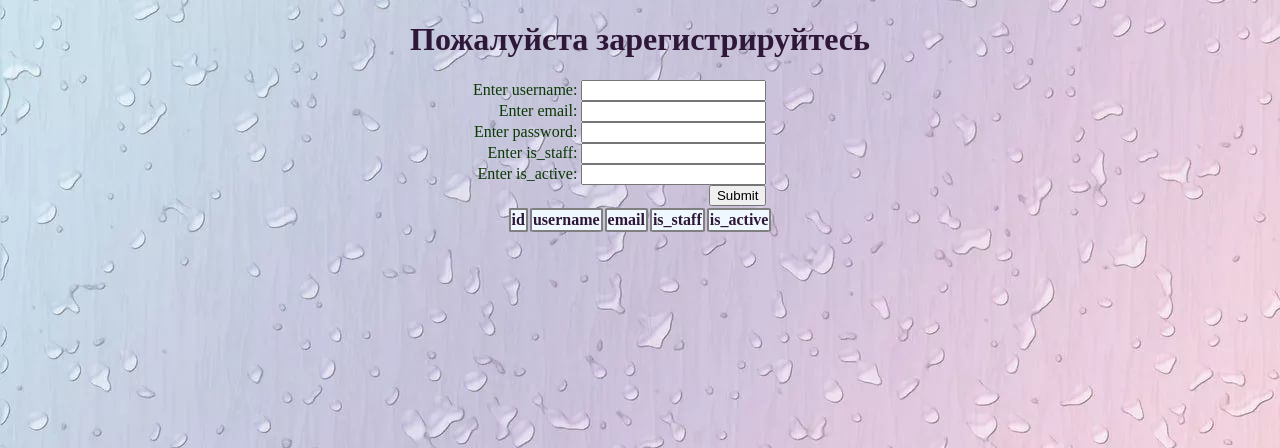
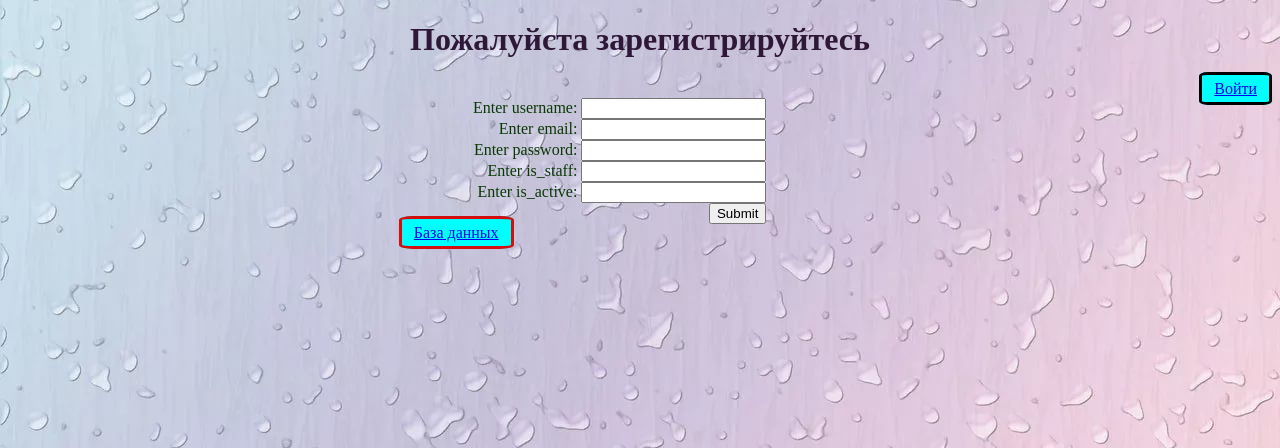
Before and after one commit to ArturVoronov/fastapi_log, a FastAPI app: page /loginusers in a window 1280 px wide. Shown: the top 448 px of the page. Run offline with FastAPI, Linux system fonts and the light colour scheme; lists and menus that the app fills with data are empty; parts of the project's set-up code (start-up, migrations or seed data) failed here and were passed over.

Commit message:
all right

```diff
--- a/main.py
+++ b/main.py
@@ -88,16 +88,11 @@ def index22(request:Request, id):
     return templates.TemplateResponse("index.html", context)
 
 
-
-secret_user: str = session.query(User.username).all()
-secret_password: str = session.query(User.password).all()
-
-
-print(secret_user)
-print(secret_password)
 basic: HTTPBasicCredentials = HTTPBasic()
 @app.get("/who")
 def get_user(creds: HTTPBasicCredentials = Depends(basic)) -> dict:
+    secret_user: str = session.query(User.username).all()
+    secret_password: str = session.query(User.password).all()
     summa=0
     print(summa)
     for item in secret_user:
@@ -117,5 +112,13 @@ def get_user(creds: HTTPBasicCredentials = Depends(basic)) -> dict:
         return {"username": creds.username, "password": creds.password}
     raise HTTPException(status_code=401, detail="Hey!")
 
+@app.get('/database1', response_class=HTMLResponse)
+def index5(request:Request):
+    res = db.get_all()
+    print('ress',res)
+    context = {'request': request, 'res':res}
+    print('this is res=',res)
+    return templates.TemplateResponse("index1.html", context)
+
 if __name__ == "__main__":
     uvicorn.run("main:app", reload=True)
--- a/static/style1.css
+++ b/static/style1.css
@@ -24,3 +24,20 @@ th, td{
 .no{
     border:medium none red;
 }
+p{  display: inline;
+    border: 3px solid black;
+    padding: 5px 12px;
+    background-color: aqua;
+    border-radius: 12%;
+}
+tr{
+    text-align: center;
+}
+.new{
+    display: inline;
+    border: 3px solid rgb(212, 14, 14);
+    padding: 5px 12px;
+    background-color: aqua;
+    border-radius: 12%;
+    margin-right: 60%;
+}
--- a/templates/index.html
+++ b/templates/index.html
@@ -7,18 +7,9 @@
     <title>Document</title>
 </head>
 <body><H1>Пожалуйста зарегистрируйтесь</H1>
-
+   <a href="http://127.0.0.1:8000/who"><p>Войти</p></a>
     <table class="table1">
 
-            <tr>
-                 <th>id</th>
-                <th>username</th>
-                <th>email</th>
-
-                <th>is_staff</th>
-                <th>is_active</th>
-                </tr>
-            <tr>
 
              <div class="forma">
 
@@ -38,24 +29,11 @@
                 </form>
              </div>
 
-            {%for item in res.data%}
 
-            <tr class='field3'>
-             <td>{{item.id}}</td>
-            <td>{{item.username}}</td>
-            <td>{{item.email}}</td>
-            <td>{{item.is_staff}}</td>
-            <td>{{item.is_active}}</td>
-            <td class="no">
-                 <form action="/login_to_database/{{item.id}}">
-                    <input type="submit" value="{{item.id}} Delete" />
-                </form></td>
-            </tr>
-
-            {%endfor%}
 
 
             </table>
+        <a href="http://127.0.0.1:8000/database1"><p class="new">База данных</p></a>
            <!-- <p>result{{res}}</p>-->
 
 
```
Also changed, not shown: templates/index1.html (added, +49 -0 lines).
